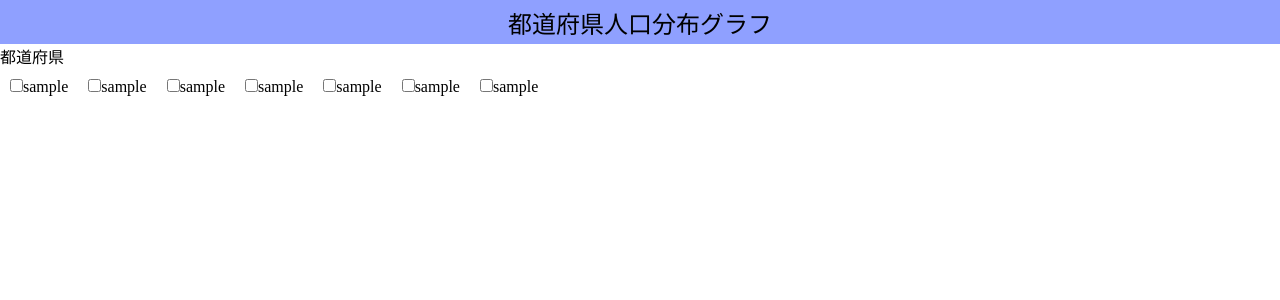
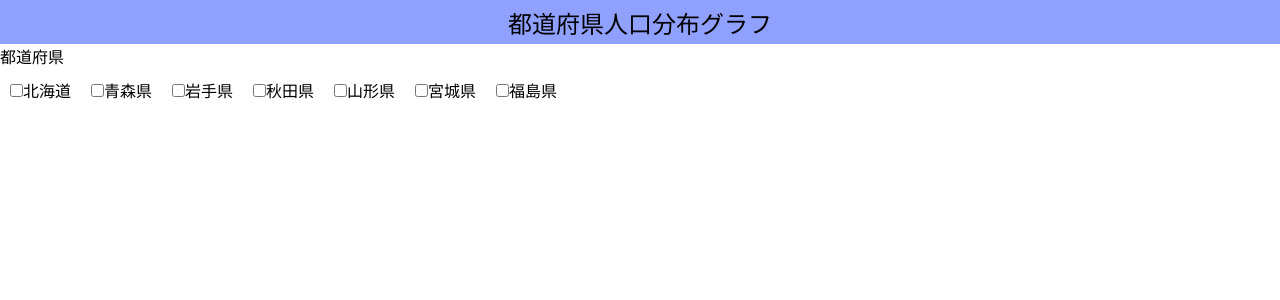
Before and after one commit to mnt3710/public-yumemi-frontend-cording-test, a Nuxt app: page / in a window 1280 px wide. Shown: the top 300 px of the page. Built offline with nearby package versions, Linux system fonts and the light colour scheme; a web font is replaced by a local one.

Commit message:
checkBoxのタイトルをpropsで渡すように実装

```diff
--- a/components/index/atoms/CheckBox.vue
+++ b/components/index/atoms/CheckBox.vue
@@ -1,9 +1,21 @@
 <template>
   <div class="index-atoms-check-box">
     <input type="checkbox" />
-    <label>sample</label>
+    <label>{{ boxText }}</label>
   </div>
 </template>
+
+<script lang="ts">
+import Vue from 'vue'
+export default Vue.extend({
+  props: {
+    boxText: {
+      default: '',
+      type: String,
+    },
+  },
+})
+</script>
 
 <style scoped>
 .index-atoms-check-box {
--- a/components/index/molecules/CheckBoxes.vue
+++ b/components/index/molecules/CheckBoxes.vue
@@ -1,7 +1,7 @@
 <template>
   <div class="index-molecules-check-boxes">
     <div v-for="value in prefNameList" :key="value.toString()">
-      <CheckBox />
+      <CheckBox :boxText="value" />
     </div>
   </div>
 </template>
```
